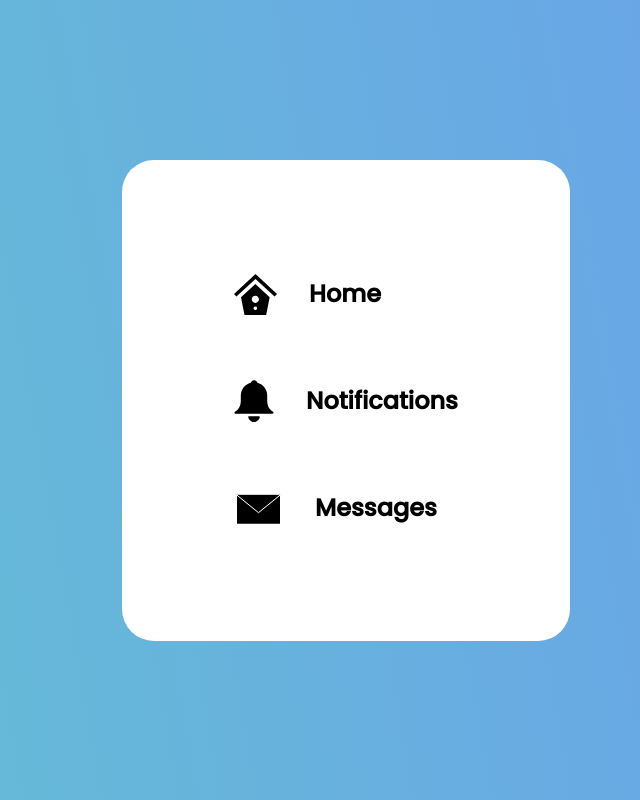
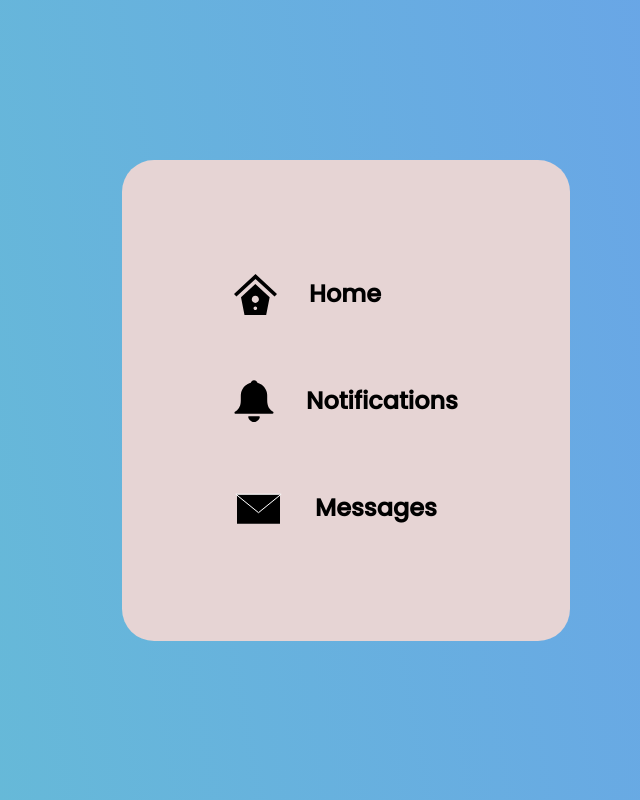
Before and after one commit to Thhomas1/Micro-Animations, a plain HTML site: page index.html in a window 1280 px wide. Shown: the whole page, without its empty margins (294-934 px from the left). Drawn offline with nearby package versions, Linux system fonts and the light colour scheme.

Commit message:
Update style.css

```diff
--- a/style.css
+++ b/style.css
@@ -15,14 +15,14 @@ body {
 }
 
 .container{
-  background: white;
+  background: rgb(230, 212, 212);
   padding: 5rem;
   border-radius: 2rem;
 }
 
 .home,
 .notifications,
-.messages{
+.messages {
   display: flex;
   padding: 2rem;
   align-items: center;
@@ -30,11 +30,11 @@ body {
 
 .home-title,
 .notification-title,
-.message-title{
+.message-title {
   padding-left: 2rem;
 }
 
 .notification-svg,
-.message-svg {
+.messages-svg {
   overflow: visible;
 }
```
